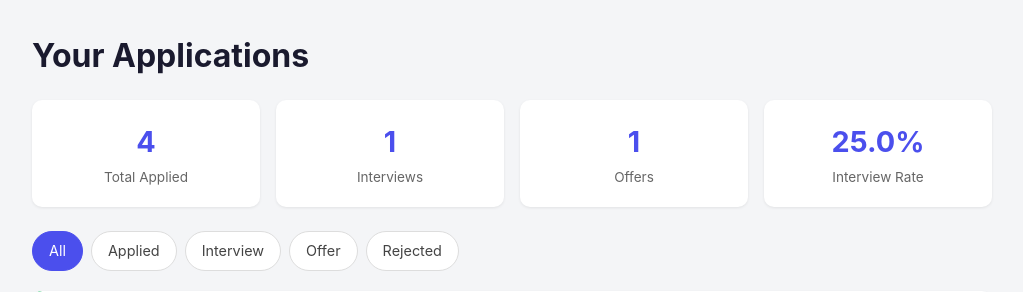
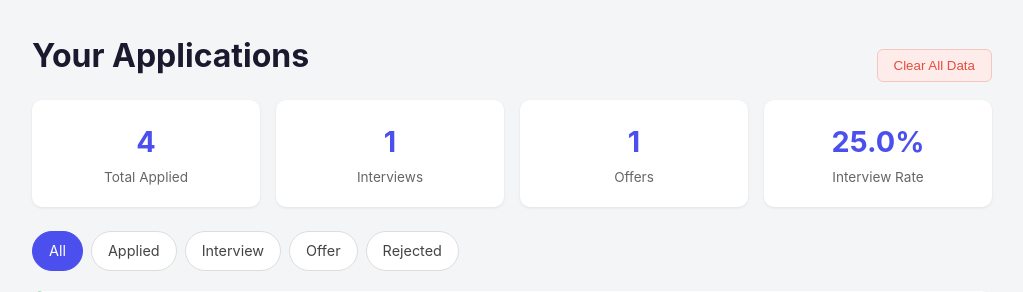
Before and after one commit to Aravinth12345689/AI-job-tracker, a Flask app: page / in a window 1280 px wide. Shown: the part 61-353 px from the top of the page, without its empty margins (128-1151 px from the left). Run offline with Flask 3, Linux system fonts and the light colour scheme.

Commit message:
Add confirmation form for clearing applications
Added a confirmation form for clearing all applications.

```diff
--- a/templates/dashboard.html
+++ b/templates/dashboard.html
@@ -2,7 +2,14 @@
 {% block title %}Dashboard - Job Tracker{% endblock %}
 
 {% block content %}
-<h1>Your Applications</h1>
+<div style="display:flex; justify-content:space-between; align-items:center;">
+    <h1>Your Applications</h1>
+    {% if applications|length > 0 %}
+    <form method="POST" action="{{ url_for('clear_all_applications') }}" onsubmit="return confirm('This will permanently delete ALL applications. Are you sure?');">
+        <button type="submit" class="btn-danger">Clear All Data</button>
+    </form>
+    {% endif %}
+</div>
 
 <div class="stats-grid">
     <div class="stat-card">
```
